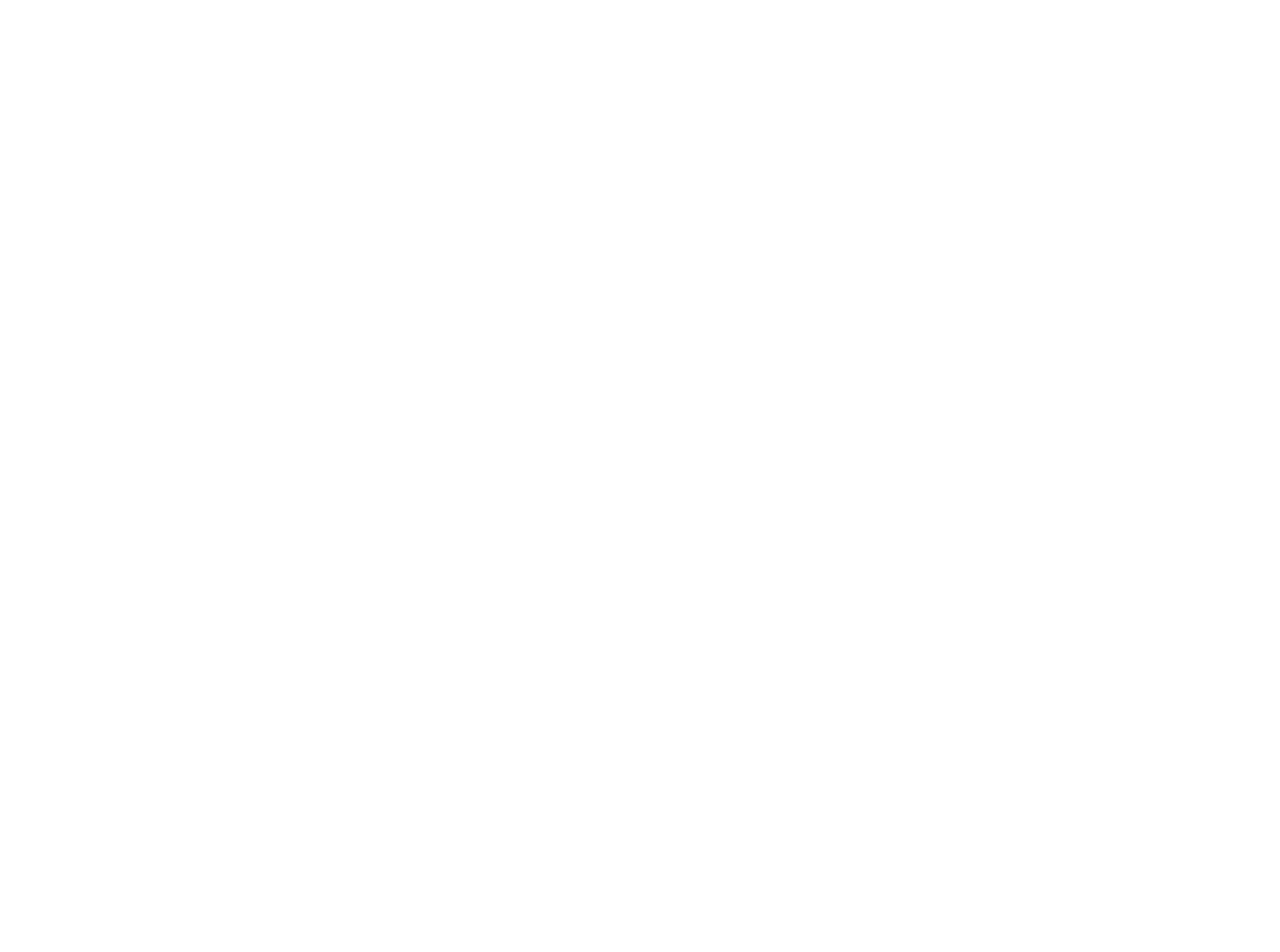
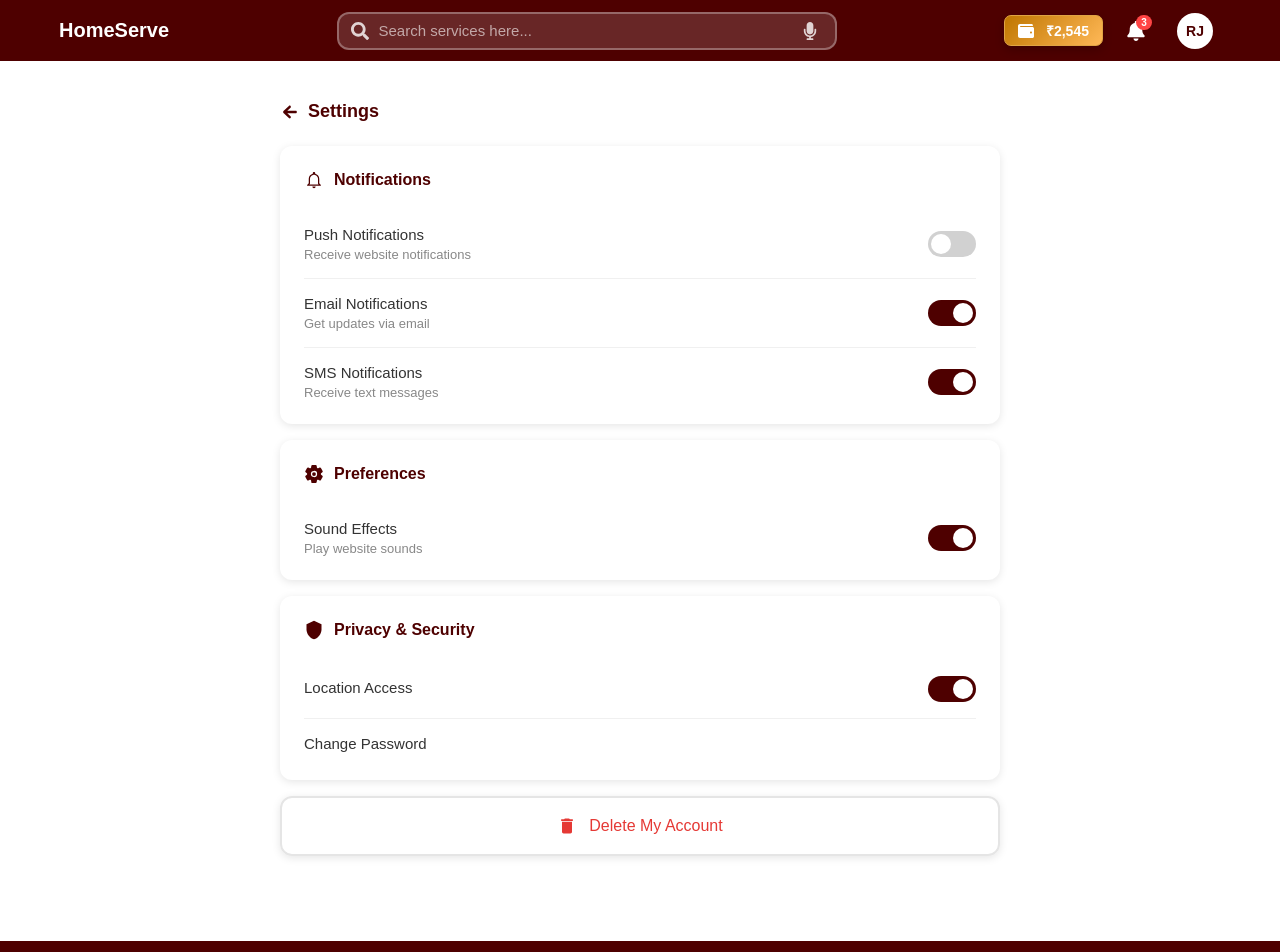
Before and after one commit to rj6624/Multi-Service-Home-Management-System, a React (Create React App) app in the folder client/user-app/: page /settings in a window 1280 px wide. Before the commit this address had no page. Shown: the top 952 px of the page. Before the commit the page ends 800 px from the top, so only its background shows below. Built offline with nearby package versions, Linux system fonts and the light colour scheme.

Commit message:
Settings

```diff
--- a/client/user-app/src/App.js
+++ b/client/user-app/src/App.js
@@ -20,6 +20,7 @@
 import PersonalServiceDetails from './pages/PersonalServiceDetails';
 import VehicleServiceDetails from './pages/VehicleServiceDetails';
 import Profile from './pages/Profile';
+import Setting from './pages/Setting';
 
 function App() {
   return (
@@ -47,6 +48,7 @@
           <Route path="/vehicle-service-list/details" element={<VehicleServiceDetails />} />
 
           <Route path="/profile" element={<Profile />} />
+          <Route path="/settings" element={<Setting />} />
 
         </Routes>
       </div>
--- /dev/null
+++ b/client/user-app/src/components/SettingCards.css
@@ -0,0 +1,212 @@
+.settings-container {
+    max-width: 760px;
+    margin: 0 auto;
+    margin-top: 20px;
+    padding: 20px;
+    /* background-color: #f8f9fa; */
+    min-height: 100vh;
+}
+
+.settings-header {
+    margin-bottom: 24px;
+}
+
+.back-button {
+    display: flex;
+    align-items: center;
+    gap: 8px;
+    background: none;
+    border: none;
+    cursor: pointer;
+    padding: 0;
+    color: #4E0000;
+    font-size: 16px;
+}
+
+/* .back-button:hover {
+    color: #495057;
+} */
+
+.back-icon {
+    font-size: 20px;
+    color: #4E0000;
+}
+
+.back-button h3 {
+    margin: 0;
+    font-size: 18px;
+    font-weight: 600;
+}
+
+.settings-section {
+    background: white;
+    border-radius: 12px;
+    padding: 24px;
+    margin-bottom: 16px;
+    box-shadow: 0 2px 8px rgba(0, 0, 0, 0.1);
+}
+
+.section-header {
+    display: flex;
+    align-items: center;
+    gap: 10px;
+    margin-bottom: 20px;
+}
+
+.section-icon {
+    font-size: 20px;
+    color: #4E0000;
+}
+
+.section-header h4 {
+    margin: 0;
+    font-size: 16px;
+    font-weight: 600;
+    color: #4E0000;
+}
+
+.setting-item {
+    display: flex;
+    justify-content: space-between;
+    align-items: center;
+    padding: 16px 0;
+    border-bottom: 1px solid #f0f0f0;
+}
+
+.setting-item:last-child {
+    border-bottom: none;
+    padding-bottom: 0;
+}
+
+.setting-item.clickable {
+    cursor: pointer;
+    transition: opacity 0.2s;
+}
+
+.setting-item.clickable:hover {
+    opacity: 0.7;
+}
+
+.setting-info {
+    flex: 1;
+}
+
+.setting-info h4 {
+    margin: 0 0 4px 0;
+    font-size: 15px;
+    font-weight: 500;
+    color: #333;
+}
+
+.setting-info p {
+    margin: 0;
+    font-size: 13px;
+    color: #888;
+}
+
+/* Toggle Switch */
+.toggle-switch {
+    position: relative;
+    display: inline-block;
+    width: 48px;
+    height: 26px;
+}
+
+.toggle-switch input {
+    opacity: 0;
+    width: 0;
+    height: 0;
+}
+
+.slider {
+    position: absolute;
+    cursor: pointer;
+    top: 0;
+    left: 0;
+    right: 0;
+    bottom: 0;
+    background-color: #d1d1d1;
+    transition: 0.3s;
+    border-radius: 34px;
+}
+
+.slider:before {
+    position: absolute;
+    content: "";
+    height: 20px;
+    width: 20px;
+    left: 3px;
+    bottom: 3px;
+    background-color: white;
+    transition: 0.3s;
+    border-radius: 50%;
+}
+
+input:checked + .slider {
+    background-color: #4E0000;
+}
+
+input:checked + .slider:before {
+    transform: translateX(22px);
+}
+
+/* Delete Account Section */
+.delete-account-section {
+    background: white;
+    border-radius: 12px;
+    padding: 0;
+    box-shadow: 0 2px 8px rgba(0, 0, 0, 0.1);
+}
+
+.delete-account-btn {
+    display: flex;
+    align-items: center;
+    justify-content: center;
+    gap: 12px;
+    background: white;
+    border: 2px solid #e5e5e5;
+    border-radius: 12px;
+    padding: 18px 20px;
+    font-size: 16px;
+    font-weight: 500;
+    color: #E53935;
+    cursor: pointer;
+    transition: all 0.2s;
+    width: 100%;
+}
+
+.delete-account-btn:hover {
+    border-color: #FFCDD2;
+    background: #FFEBEE;
+}
+
+.delete-icon {
+    font-size: 20px;
+    color: #E53935;
+}
+
+.delete-account-btn p {
+    margin: 0;
+    font-size: 16px;
+    font-weight: 500;
+}
+
+/* Responsive */
+@media (max-width: 768px) {
+    .settings-container {
+        padding: 16px;
+    }
+
+    .settings-section {
+        padding: 20px;
+        margin-bottom: 12px;
+    }
+
+    .setting-info h4 {
+        font-size: 14px;
+    }
+
+    .setting-info p {
+        font-size: 12px;
+    }
+}
--- /dev/null
+++ b/client/user-app/src/components/SettingCards.js
@@ -0,0 +1,148 @@
+import React, { useState } from 'react';
+import './SettingCards.css';
+import { IoMdArrowRoundBack } from "react-icons/io";
+import { IoMdNotificationsOutline } from "react-icons/io";
+import { IoSettings } from "react-icons/io5";
+import { MdShield, MdDelete } from "react-icons/md";
+
+function SettingCards() {
+    const [settings, setSettings] = useState({
+        pushNotifications: false,
+        emailNotifications: true,
+        smsNotifications: true,
+        soundEffects: true,
+        locationAccess: true
+    });
+
+    const handleToggle = (settingName) => {
+        setSettings(prev => ({
+            ...prev,
+            [settingName]: !prev[settingName]
+        }));
+    };
+
+    return (
+        <div className="settings-container">
+            <div className="settings-header">
+                <button className="back-button" onClick={() => window.history.back()}>
+                    <IoMdArrowRoundBack className="back-icon" />
+                    <h3>Settings</h3>
+                </button>
+            </div>
+
+            <div className="settings-section">
+                <div className="section-header">
+                    <IoMdNotificationsOutline className="section-icon" />
+                    <h4>Notifications</h4>
+                </div>
+                <div className="setting-item">
+                    <div className="setting-info">
+                        <h4>Push Notifications</h4>
+                        <p>Receive website notifications</p>
+                    </div>
+
+                    <label className="toggle-switch">
+                        <input
+                            type="checkbox"
+                            checked={settings.pushNotifications}
+                            onChange={() => handleToggle('pushNotifications')}
+                        />
+                        <span className="slider"></span>
+                    </label>
+                </div>
+
+                <div className="setting-item">
+                    <div className="setting-info">
+                        <h4>Email Notifications</h4>
+                        <p>Get updates via email</p>
+                    </div>
+
+                    <label className="toggle-switch">
+                        <input
+                            type="checkbox"
+                            checked={settings.emailNotifications}
+                            onChange={() => handleToggle('emailNotifications')}
+                        />
+                        <span className="slider"></span>
+                    </label>
+                </div>
+
+                <div className="setting-item">
+                    <div className="setting-info">
+                        <h4>SMS Notifications</h4>
+                        <p>Receive text messages</p>
+                    </div>
+
+                    <label className="toggle-switch">
+                        <input
+                            type="checkbox"
+                            checked={settings.smsNotifications}
+                            onChange={() => handleToggle('smsNotifications')}
+                        />
+                        <span className="slider"></span>
+                    </label>
+                </div>
+            </div>
+
+            <div className="settings-section">
+                <div className="section-header">
+                    <IoSettings className="section-icon" />
+                    <h4>Preferences</h4>
+                </div>
+
+                <div className="setting-item">
+                    <div className="setting-info">
+                        <h4>Sound Effects</h4>
+                        <p>Play website sounds</p>
+                    </div>
+
+                    <label className="toggle-switch">
+                        <input
+                            type="checkbox"
+                            checked={settings.soundEffects}
+                            onChange={() => handleToggle('soundEffects')}
+                        />
+                        <span className="slider"></span>
+                    </label>
+                </div>
+            </div>
+
+            <div className="settings-section">
+                <div className="section-header">
+                    <MdShield className="section-icon" />
+                    <h4>Privacy & Security</h4>
+                </div>
+
+                <div className="setting-item">
+                    <div className="setting-info">
+                        <h4>Location Access</h4>
+                    </div>
+
+                    <label className="toggle-switch">
+                        <input
+                            type="checkbox"
+                            checked={settings.locationAccess}
+                            onChange={() => handleToggle('locationAccess')}
+                        />
+                        <span className="slider"></span>
+                    </label>
+                </div>
+
+                <div className="setting-item clickable">
+                    <div className="setting-info">
+                        <h4>Change Password</h4>
+                    </div>
+                </div>
+            </div>
+
+            <div className="delete-account-section">
+                <button className="delete-account-btn">
+                    <MdDelete className="delete-icon" />
+                    <p>Delete My Account</p>
+                </button>
+            </div>
+        </div>
+    );
+}
+
+export default SettingCards;
--- /dev/null
+++ b/client/user-app/src/pages/Setting.js
@@ -0,0 +1,15 @@
+import Footer from "../components/Footer";
+import HeaderLogin from "../components/HeaderLogin";
+import SettingCards from "../components/SettingCards";
+
+function Setting() {
+    return (
+        <div>
+            <HeaderLogin />
+            <SettingCards />
+            <Footer />
+        </div>
+    );
+}
+
+export default Setting;
```
Also changed, not shown: client/user-app/src/pages/Setting.css (added).
